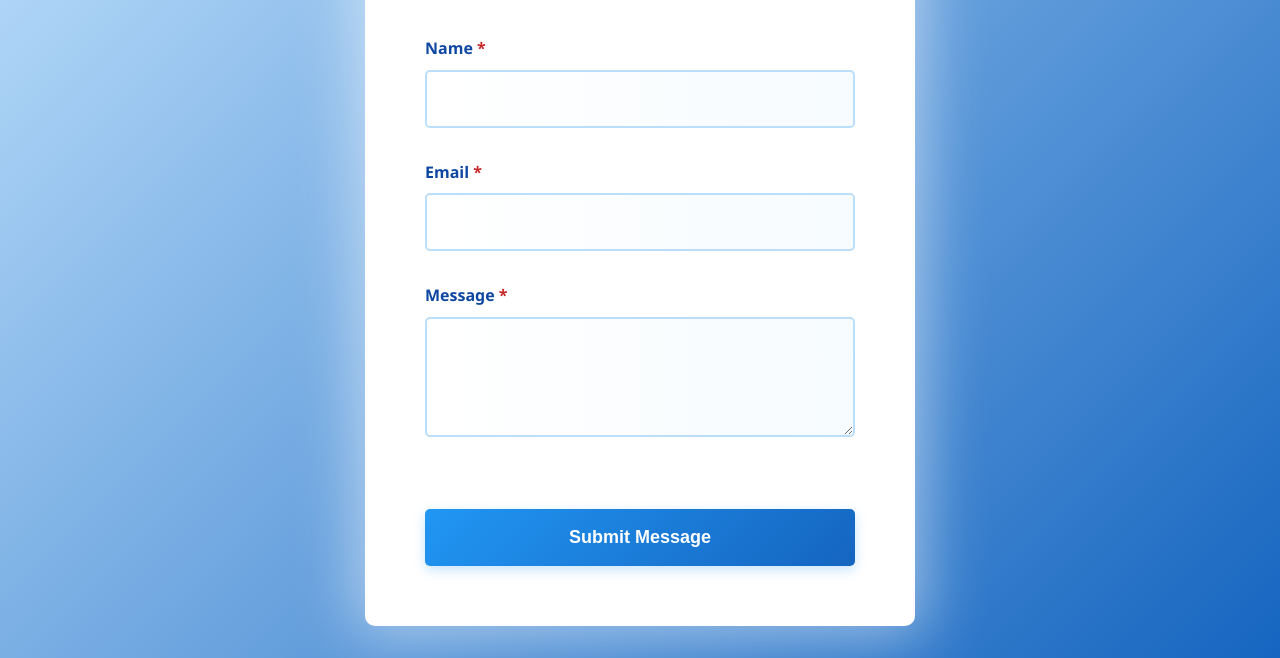
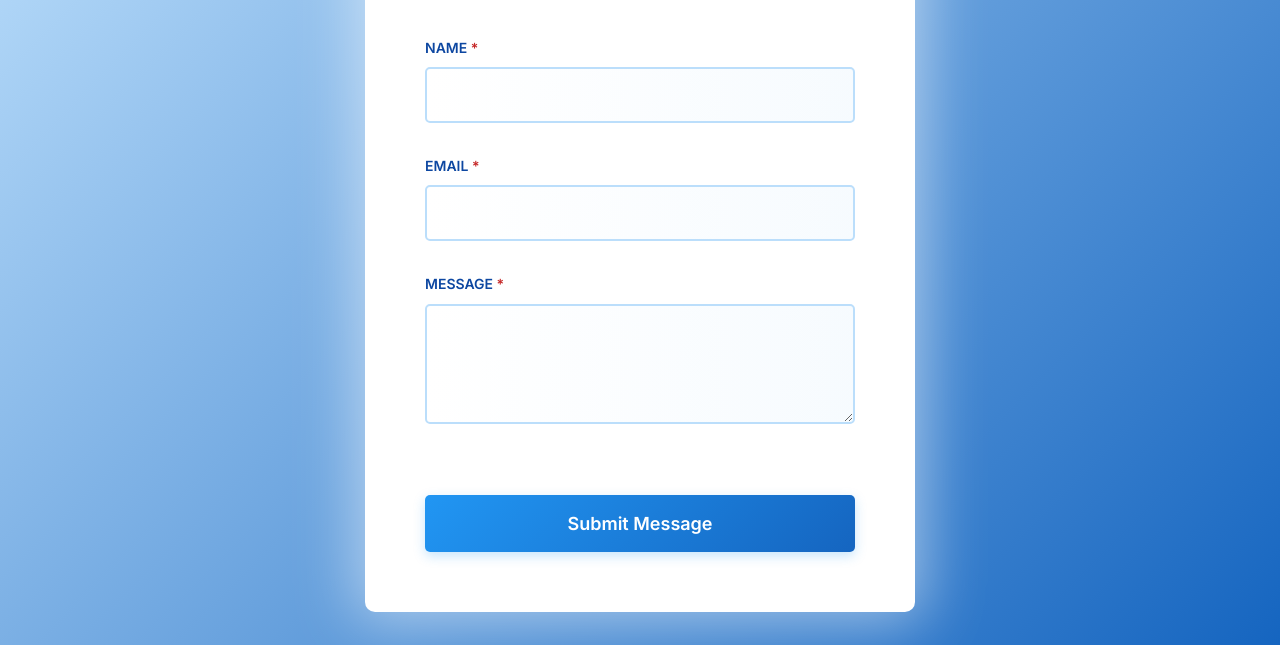
Before and after one commit to AbeJitsu/Contact-Form, a plain HTML site: page index.html in a window 1280 px wide. Shown: the part 155-813 px from the top of the page. Drawn offline with Linux system fonts and the light colour scheme.

Commit message:
Typography Improvements: 1. Professional Font - Inter Replaced generic system fonts with Inter - a modern, professional variable font Added Google Fonts with preconnect for performance Fallback chain: Inter → Apple System → Segoe UI → Roboto → Helvetica Neue → Arial 2. Enhanced Label Styling Uppercase labels with semibold weight (600) Smaller font size (14px) for hierarchy Proper letter spacing More professional, form-like appearance 3. Better Typography Scale Font weights: 400 (normal), 600 (semibold), 700 (bold) Letter spacing: Tight (-0.02em) for headings, normal for body text Line height: 1.6 for excellent readability 4. Font Smoothing Added -webkit-font-smoothing: antialiased for macOS/iOS Added -moz-osx-font-smoothing: grayscale for Firefox Crisp, clean rendering on all displays 5. CSS Concepts Demonstrated @import via Google Fonts (external fonts) Font stacks with web-safe fallbacks CSS custom properties for font variables text-transform: uppercase for labels letter-spacing for typography refinement

```diff
--- a/index.html
+++ b/index.html
@@ -6,6 +6,10 @@
     <meta name="viewport" content="width=device-width, initial-scale=1.0">
     <meta name="description" content="Contact form demonstrating CSS concepts including custom properties, pseudo-classes, and responsive design">
     <title>Enhanced Contact Form - CSS Demo</title>
+    <!-- Google Fonts - Professional Typography -->
+    <link rel="preconnect" href="https://fonts.googleapis.com">
+    <link rel="preconnect" href="https://fonts.gstatic.com" crossorigin>
+    <link href="https://fonts.googleapis.com/css2?family=Inter:wght@400;600;700&display=swap" rel="stylesheet">
     <link rel="stylesheet" href="styles.css">
     <script src="main.js" defer></script>
 </head>
--- a/styles.css
+++ b/styles.css
@@ -29,14 +29,17 @@
     --spacing-lg: 32px;
     --spacing-xl: 48px;
 
-    /* Typography */
-    --font-family-base: 'Segoe UI', Tahoma, Geneva, Verdana, sans-serif;
+    /* Typography - Professional Web Fonts */
+    --font-family-base: 'Inter', -apple-system, BlinkMacSystemFont, 'Segoe UI', Roboto, 'Helvetica Neue', Arial, sans-serif;
     --font-size-base: 16px;
     --font-size-sm: 14px;
     --font-size-lg: 18px;
     --font-weight-normal: 400;
-    --font-weight-bold: 600;
+    --font-weight-semibold: 600;
+    --font-weight-bold: 700;
     --line-height: 1.6;
+    --letter-spacing-tight: -0.02em;
+    --letter-spacing-normal: 0;
 
     /* Border Radius */
     --border-radius-sm: 5px;
@@ -110,7 +113,7 @@ h2 {
     font-size: calc(var(--font-size-base) * 2);
     font-weight: var(--font-weight-bold);
     text-shadow: none;
-    letter-spacing: -0.5px;
+    letter-spacing: var(--letter-spacing-tight);
 }
 
 /* Form field container */
@@ -124,8 +127,10 @@ label {
     display: block;
     margin-bottom: var(--spacing-xs);
     color: var(--text-primary);
-    font-weight: var(--font-weight-bold);
-    font-size: var(--font-size-base);
+    font-weight: var(--font-weight-semibold);
+    font-size: var(--font-size-sm);
+    letter-spacing: var(--letter-spacing-normal);
+    text-transform: uppercase;
 }
 
 /* Add asterisk to required fields using ::after pseudo-element */
@@ -144,10 +149,14 @@ textarea {
     border-radius: var(--border-radius-sm);
     font-size: var(--font-size-base);
     font-family: var(--font-family-base);
+    font-weight: var(--font-weight-normal);
+    letter-spacing: var(--letter-spacing-normal);
     background-color: var(--background-white);
     transition: border-color var(--transition-speed) ease,
                 box-shadow var(--transition-speed) ease,
                 transform var(--transition-speed) ease;
+    -webkit-font-smoothing: antialiased;
+    -moz-osx-font-smoothing: grayscale;
 }
 
 /* Focus state with :focus pseudo-class */
@@ -266,13 +275,17 @@ button {
     border: none;
     border-radius: var(--border-radius-sm);
     font-size: var(--font-size-lg);
-    font-weight: var(--font-weight-bold);
+    font-family: var(--font-family-base);
+    font-weight: var(--font-weight-semibold);
+    letter-spacing: var(--letter-spacing-normal);
     cursor: pointer;
     margin-top: var(--spacing-lg);
     transition: background var(--transition-speed) ease,
                 transform var(--transition-speed) ease,
                 box-shadow var(--transition-speed) ease;
     box-shadow: 0 4px 12px rgba(33, 150, 243, 0.25);
+    -webkit-font-smoothing: antialiased;
+    -moz-osx-font-smoothing: grayscale;
 }
 
 /* :hover pseudo-class for button */
```
